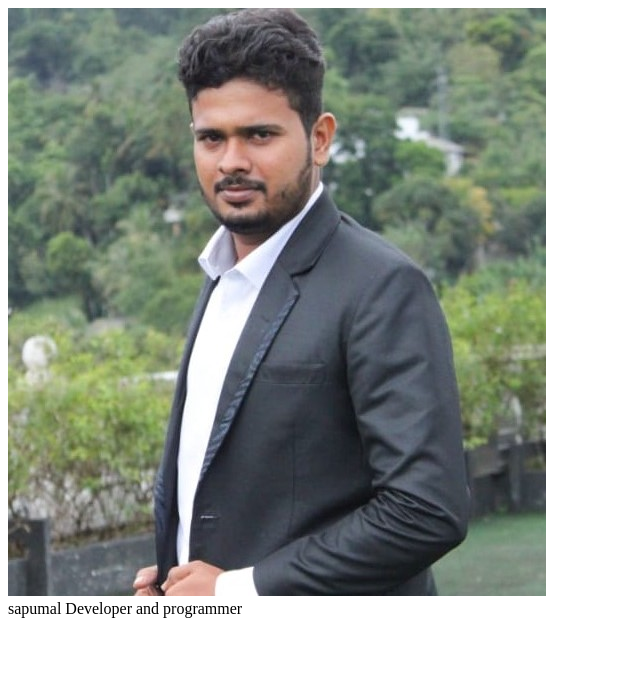
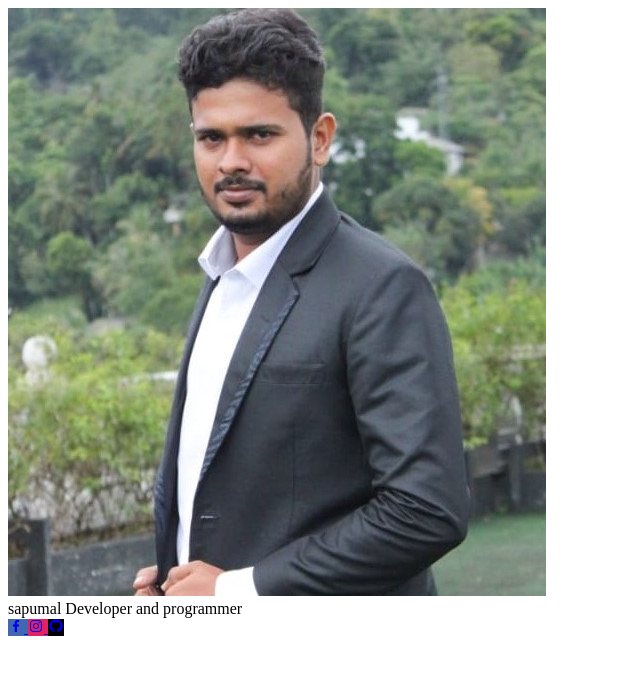
Before and after one commit to MayanthaS/Profile_card2, a plain HTML site: page index.html in a window 1280 px wide. Shown: the whole page, without its empty margins (0-640 px from the left). Drawn offline with nearby package versions, Linux system fonts and the light colour scheme.

Commit message:
added added medai buttons in profile cards

```diff
--- a/index.html
+++ b/index.html
@@ -17,5 +17,16 @@
             <span class="name">sapumal</span>
             <span class="job">Developer and programmer</span>
         </div>
+         <div class="media-buttons">
+            <a href="#" style="background:#4267b2" class="link">
+                <i class="bx bxl-facebook" ></i>
+            </a>
+             <a href="#" style="background:#e02362 ;" class="link">
+                <i class="bx bxl-instagram"></i>
+            </a>
+             <a href="#" style="background:#000" class="link">
+                <i class="bx bxl-github"></i>
+            </a>
+        </div>
 </body>
 </html>
```
